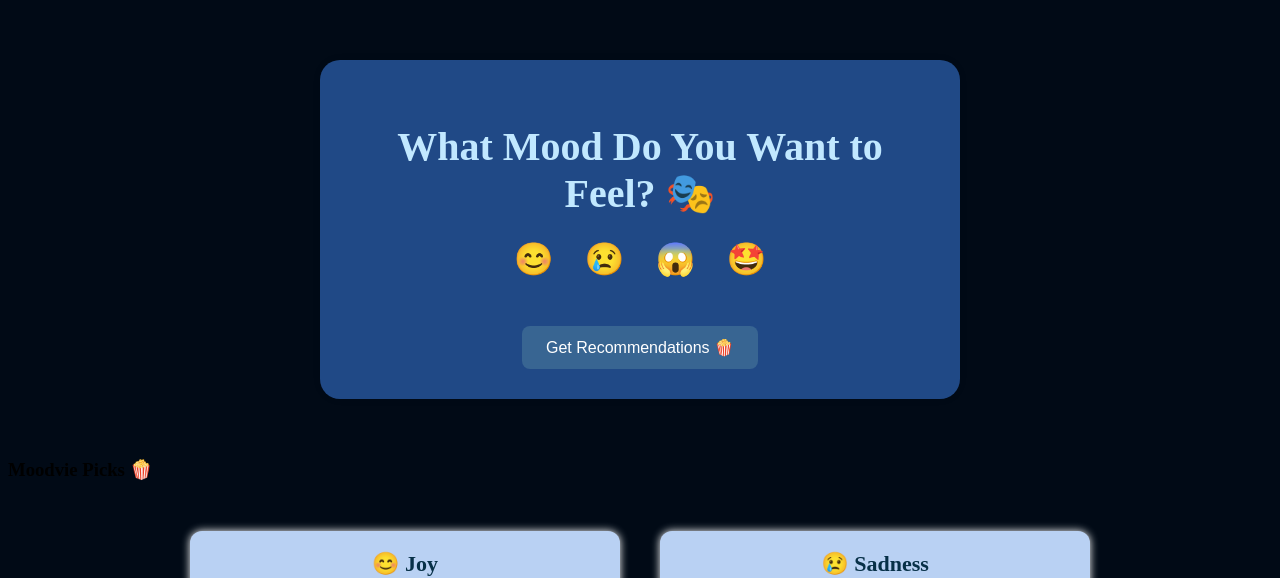
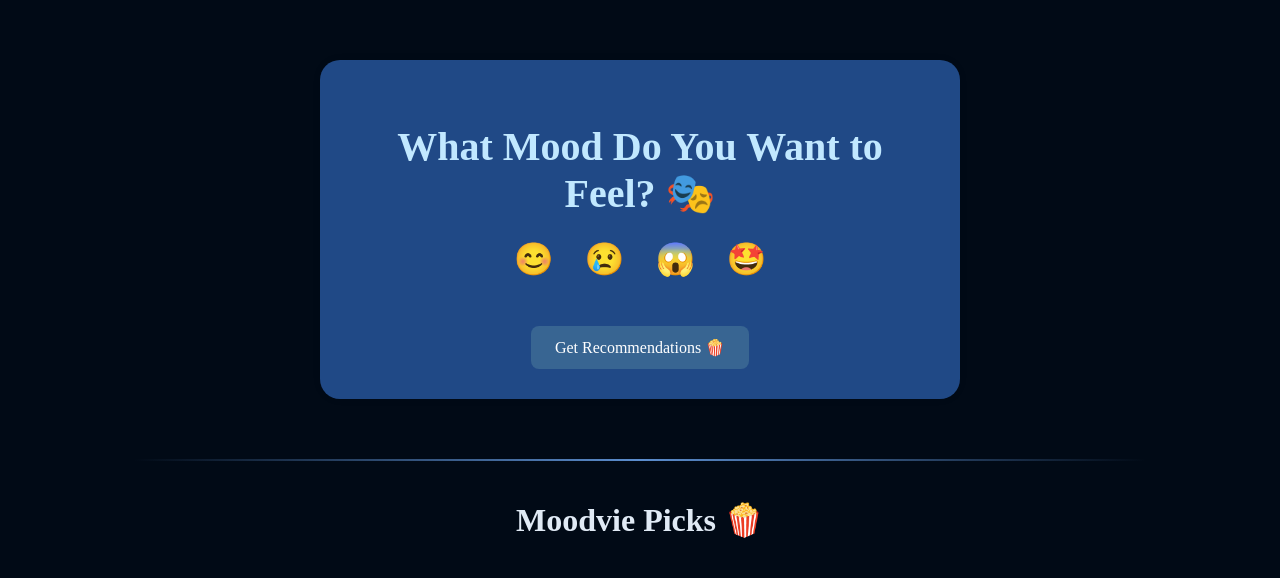
Before and after one commit to glep-pyto/Moodvie, a Python web app: template templates/select_mood.html in a window 1280 px wide. Shown: the top 578 px of the page. Run offline with Jinja, Linux system fonts and the light colour scheme; the template is opened without the code that fills it, so the values that code supplies are empty.

Commit message:
Improved styling by adding divider, heading and better button effects

```diff
--- a/static/style.css
+++ b/static/style.css
@@ -41,7 +41,7 @@
     }
 
     .about-section h2 {
-        font-size: 35px;
+        font-size: 38px;
         font-weight: 900;
     }
 
@@ -52,7 +52,7 @@
         color: white;
         border: none;
         border-radius: 8px;
-        font-size: 22px;
+        font-size: 25px;
         cursor: pointer;
         transition: background-color 0.3s ease;
         font-family: 'Times New Roman', Times, serif;
@@ -60,7 +60,8 @@
 
     .start-button:hover {
         background-color: #7DA0CA;
-        transform: scale(1.1);
+        transform: scale(1.4);
+        box-shadow: 0 0 10px #e0effc;
     }
 
     /* Mood Selection Page Styles */
@@ -95,7 +96,7 @@
     }
 
     .emoji-button:hover {
-        transform: scale(2.0);
+        transform: scale(1.8);
     }
 
     .emoji-button.selected {
@@ -113,11 +114,27 @@
         font-size: 16px;
         cursor: pointer;
         transition: background-color 0.3s ease;
+        font-family: 'Times New Roman', Times, serif;
     }
 
     .submit-button:hover {
-        background-color: #4D79A5;
+        background-color: #0a4178;
         transform: scale(1.1);
+    }
+
+    .divider {
+        height: 2px; /* Thickness of the divider */
+        background: linear-gradient(to right, transparent, #5c8ecf, transparent); /* Gradient effect */
+        margin: 40px auto; /* Spacing around the divider */
+        max-width: 80%;
+    }
+
+    .section-heading {
+        text-align: center;
+        font-size: 32px;
+        color: #e0eaf5;
+        margin: 30px 0 10px;
+        font-weight: 600;
     }
 
     .back-button {
```
